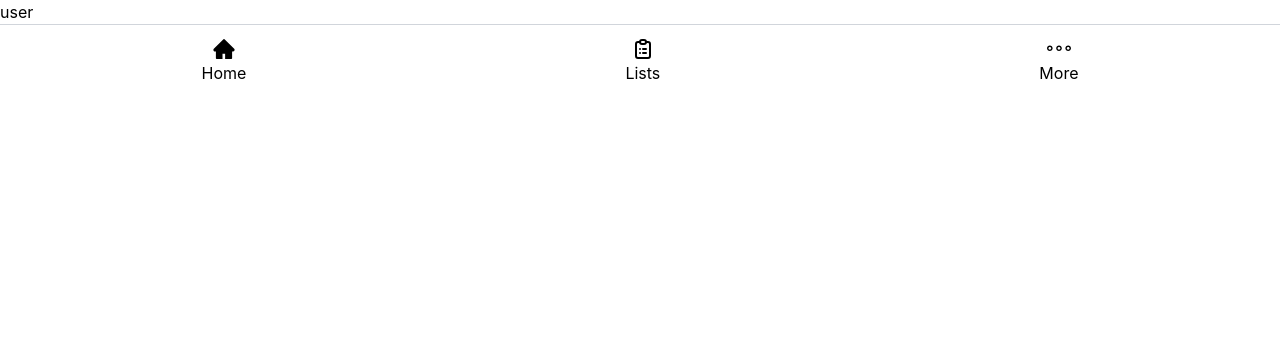
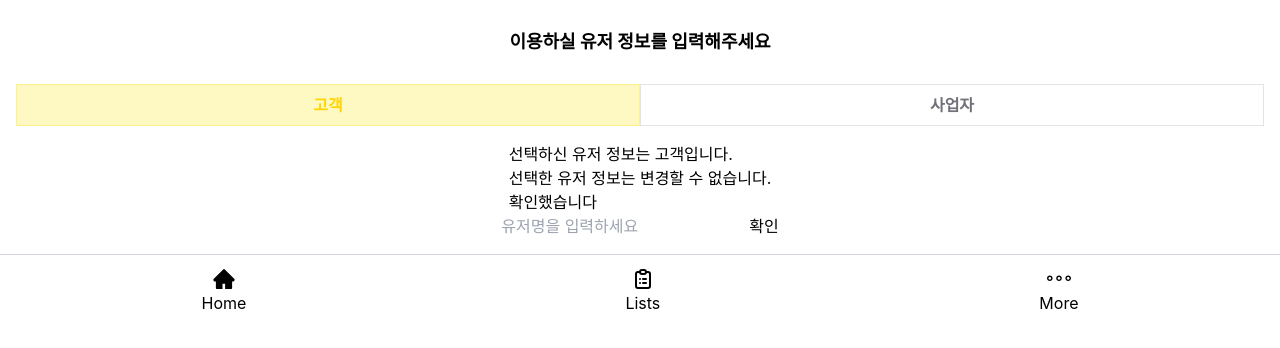
Before and after one commit to haejwo/haejwo-react-frontend, a React (Create React App) app: page /user in a window 1280 px wide. Shown: the top 348 px of the page. Built offline with nearby package versions, Linux system fonts and the light colour scheme; no server answers.

Commit message:
feat: User page (choose User info) and storing userinfo in Redux

```diff
--- a/src/app/store.js
+++ b/src/app/store.js
@@ -1,8 +1,36 @@
-import { configureStore } from '@reduxjs/toolkit'
-import userInfoReducer from './userSlice'
+import { createStore } from 'redux';
 
-export default configureStore({
-  reducer: {
-    userInfo: userInfoReducer,
+// 초기 상태 정의
+const initialState = {
+  user: {
+    id: null,
+    email: null,
+    username: null,
   },
-})
+};
+
+// 리듀서 정의
+function userReducer(state = initialState, action) {
+  switch (action.type) {
+    case 'SET_USER':
+      return {
+        ...state,
+        user: action.payload,
+      };
+    case 'SAVE_USERNAME':
+      return {
+        ...state,
+        user: {
+          ...state.user,
+          username: action.payload,
+        },
+      };
+    default:
+      return state;
+  }
+}
+
+// 스토어 생성
+const store = createStore(userReducer);
+
+export default store;
--- a/src/components/Carousel/Carousel.jsx
+++ b/src/components/Carousel/Carousel.jsx
@@ -14,7 +14,7 @@ export default function Carousel({ slides, intervalTime }) {
     }, [slides.length, intervalTime]);
 
     return (
-        <div className='w-screen h-10 flex'>
+        <div className='w-100 h-10 flex'>
             {slides.map((slide, idx) => (
                 <div key={idx} className={`w-100 h-100 ease-in-out ${idx === currentSlide ? 'translate-x-0' : 'hidden'}`}>
                     {slide}
--- a/src/pages/Accounts/Login.jsx
+++ b/src/pages/Accounts/Login.jsx
@@ -31,13 +31,10 @@ export default function Login() {
     mode: 'onChange',
     resolver: yupResolver(formSchema),
   });
-  // const onSubmit = (data) => console.log(data);
 
   const navigate = useNavigate()
   const dispatch = useDispatch();
   const [cookies, setCookie] = useCookies(['token']);
-  const userInfo = useSelector(state => state.token);
-
 
   let backURL = process.env.REACT_APP_BACK_BASE_URL;
   const loginRes = async (data) => {
@@ -45,22 +42,17 @@ export default function Login() {
       method: "post",
       url: `${backURL}accounts/login/`,
       data: data,
-      // withCredentials: true,
     });
     console.log(res.data.user);
     setCookie('token', res.data.access_token);
+    const user = {id: res.data.user.id, email: res.data.user.email, username: res.data.user.customer.username};
+    dispatch(loginUser(user));
 
     if (res.data) {
-      dispatch(loginUser(res.data.access_token));
-      console.log(userInfo);
-      navigate('/profile');
-
-      // const pros = await axios.get(`${backURL}accounts/profile/`, {
-      //   headers: {
-      //     'Authorization': `Bearer ${res.data.access_token}`
-      //   }
-      // });
-      // console.log(pros.data); // 받아온 유저 정보 출력
+      navigate('/');
+      if (res.data.user.customer === null) {
+        navigate('/user');
+      }
     } else {
       console.log('로그인실패');
     }
@@ -70,6 +62,7 @@ export default function Login() {
   const KAKAO_REST_API_KEY = process.env.REACT_APP_KAKAO_KEY;
   const KAKAO_CALLBACK_URI = baseURL + 'oauth/callback/kakao/';
   const KAKAO_AUTH_URL = `https://kauth.kakao.com/oauth/authorize?client_id=${KAKAO_REST_API_KEY}&redirect_uri=${KAKAO_CALLBACK_URI}&response_type=code`;
+
   // google login
   const SOCIAL_AUTH_GOOGLE_CLIENT_ID = process.env.REACT_APP_GOOGLE_CLIENT_ID;
   const GOOGLE_CALLBACK_URI = baseURL + 'oauth/callback/google/'
--- a/src/pages/Accounts/Profile.jsx
+++ b/src/pages/Accounts/Profile.jsx
@@ -2,6 +2,8 @@ import React, { useEffect, useState } from 'react';
 import axios from 'axios';
 import { useCookies } from 'react-cookie';
 import { useNavigate } from 'react-router-dom';
+import { useSelector, useDispatch } from 'react-redux';
+
 
 export default function Profile() {
 
@@ -9,24 +11,27 @@ export default function Profile() {
         const [userEmail, setUserEmail] = useState(null);
         const navigate = useNavigate();
         const backURL = process.env.REACT_APP_BACK_BASE_URL;
+        const userInfo = useSelector(state => state.user);
+        console.log(userInfo);
 
-        const authCheck = async () => { // 페이지에 들어올때 쿠키로 사용자 체크
-            const token = cookies.token; // 쿠키에서 id 를 꺼내기
-            try {
-                const res = await axios.get(`${backURL}accounts/profile/`, {
-                  headers: {
-                    'Authorization': `Bearer ${token}`
-                  }
-                });
-                console.log(res);
-                if (res.data) {
-                    setUserEmail(res.data);
-                  } else {
-                    logOut();
-                  }
-                } catch (error) {
-                  console.log('');
-                }
+
+        // const authCheck = async () => { // 페이지에 들어올때 쿠키로 사용자 체크
+        //     const token = cookies.token; // 쿠키에서 id 를 꺼내기
+        //     try {
+        //         const res = await axios.get(`${backURL}accounts/profile/`, {
+        //           headers: {
+        //             'Authorization': `Bearer ${token}`
+        //           }
+        //         });
+        //         console.log(res);
+        //         if (res.data) {
+        //             setUserEmail(res.data);
+        //           } else {
+        //             logOut();
+        //           }
+        //         } catch (error) {
+        //           console.log('');
+        //         }
 
 
             // const res = await axios({
@@ -56,11 +61,11 @@ export default function Profile() {
                 // .catch(() => {
                 //     logOut(); // 에러 발생시 실행
                 // });
-        };
+        // };
 
-        useEffect(() => {
-            authCheck(); // 로그인 체크 함수
-        }, [])
+        // useEffect(() => {
+        //     authCheck(); // 로그인 체크 함수
+        // }, [])
 
         const logOut = () => {
             removeCookie('token'); // 쿠키를 삭제
@@ -69,7 +74,7 @@ export default function Profile() {
 
     return (
         <div>
-            {userEmail && <h1>{userEmail}</h1>}
+            {userInfo && <h1>{userInfo.username}</h1>}
 			<button onClick={logOut}>로그아웃</button>
         </div>
     );
--- a/src/pages/Accounts/User.jsx
+++ b/src/pages/Accounts/User.jsx
@@ -1,9 +1,92 @@
-import React from 'react';
+import React, { useState } from 'react';
+import axios from 'axios';
+import { useCookies } from 'react-cookie';
+import { useSelector, useDispatch } from 'react-redux';
+import { useNavigate } from 'react-router-dom';
+import { saveUsername } from './actions';
 
 export default function User() {
+    const [cookies, setCookie] = useCookies(['token']);
+    const backURL = process.env.REACT_APP_BACK_BASE_URL;
+    const userInfo = useSelector(state => state.username);
+    console.log(userInfo);
+    const [userRole, setUserRole] = useState('CU');
+    const handleClick = (role) => { setUserRole(role) };
+    const [roleCheck, setRoleCheck] = useState(false);
+    const handleCheck = (prev) => setRoleCheck(!prev);
+
+    const dispatch = useDispatch();
+    const navigate = useNavigate()
+    const [username, setUsername] = useState('');
+    const handleChange = (e) => {setUsername(e.target.value);};
+    // const handleSubmit = (e) => {
+    //     e.preventDefault();
+    //     dispatch(saveUsername(username));
+    //     setUsername('');
+    // };
+
+    const roleRes = async (userRole) => {
+        const token = cookies.token; // 쿠키에서 토큰 값 가져오기
+        try {
+            const res = await axios.put(`${backURL}accounts/user/`,
+            {"id": userInfo.id, "email": userInfo.email, "role": userRole},
+            {
+              headers: {
+                'Authorization': `Bearer ${token}`
+              }
+            });
+            console.log(res);
+        } catch (error) {
+        console.log('실패');
+        }
+    };
+
+    const CURes = async (username) => {
+        const token = cookies.token; // 쿠키에서 토큰 값 가져오기
+        try {
+            const res = await axios.post(`${backURL}accounts/profile/`,
+            {"username": username},
+            {
+              headers: {
+                'Authorization': `Bearer ${token}`
+              }
+            });
+            console.log(res);
+            dispatch(saveUsername(username));
+            navigate('/profile');
+        } catch (error) {
+        console.log('실패');
+        }
+    };
+
     return (
-        <div>
-            user
+        <div className='flex flex-col items-center'>
+            <div className='w-full flex flex-col items-center p-4'>
+                <p className='font-bold text-lg my-3'>이용하실 유저 정보를 입력해주세요</p>
+                <div className='w-full flex justify-center my-4'>
+                    <button onClick={() => handleClick('CU')} disabled={roleCheck === true}
+                        className={ userRole === 'CU' ?
+                        'w-1/2 font-semibold text-brand border py-2 border-yellow-200 bg-yellow-100' :
+                        'w-1/2 font-semibold text-zinc-500 py-2 border border-zinc-200' }>고객</button>
+                    <button onClick={() => handleClick('CO')} disabled={roleCheck === true}
+                        className={ userRole === 'CO' ?
+                        'w-1/2 font-semibold text-brand border py-2 border-yellow-200 bg-yellow-100' :
+                        'w-1/2 font-semibold text-zinc-500 py-2 border border-zinc-200' }>사업자</button>
+                </div>
+                <div>
+                    <p>선택하신 유저 정보는 {userRole === 'CU' ? '고객' : '사업자'}입니다.</p>
+                    <p>선택한 유저 정보는 변경할 수 없습니다.</p>
+                    <button onClick={() => {roleRes(userRole); handleCheck();}} disabled={roleCheck === true}>확인했습니다</button>
+                </div>
+                { userRole === 'CU' ?
+                    <div>
+                        <input type="text" placeholder='유저명을 입력하세요' value={username} onChange={handleChange} />
+                        <button onClick={() => CURes(username)}>확인</button>
+                    </div> :
+                    <div> 회사
+                    </div>
+                }
+            </div>
         </div>
     );
 }
--- a/src/pages/Accounts/actions.js
+++ b/src/pages/Accounts/actions.js
@@ -1,6 +1,20 @@
-export const loginUser = (accessToken) => ({
-    type: 'LOGIN_USER',
-    payload: {
-      accessToken
-    }
-  });
+// export const loginUser = (accessToken) => ({
+//     type: 'LOGIN_USER',
+//     payload: {
+//       accessToken
+//     }
+//   });
+
+export function loginUser(user) {
+  return {
+    type: 'SET_USER',
+    payload: user,
+  };
+}
+
+export const saveUsername = (username) => {
+  return {
+    type: 'SAVE_USERNAME',
+    payload: username,
+  };
+};
```
